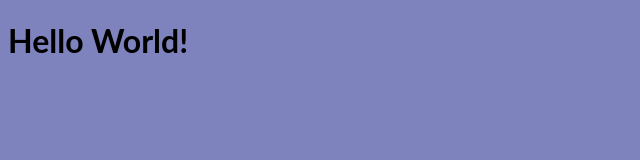
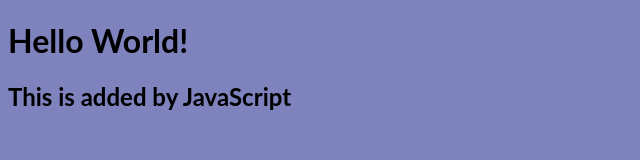
Before and after one commit to kohara321/personal-website, a plain HTML site: page index.html in a window 1280 px wide. Shown: the whole page, without its empty margins (0-640 px from the left). Drawn offline with Linux system fonts and the light colour scheme; a web font is replaced by a local one.

Commit message:
add script.js, connect to index.html

```diff
--- a/index.html
+++ b/index.html
@@ -7,5 +7,6 @@
     </head>
     <body>
         <h1>Hello World!</h1>
+        <script src="script.js"></script>
     </body>
 </html>
--- /dev/null
+++ b/script.js
@@ -0,0 +1,3 @@
+const h2 = document.createElement("h2");
+h2.textContent = "This is added by JavaScript";
+document.querySelector("body").appendChild(h2);
```
